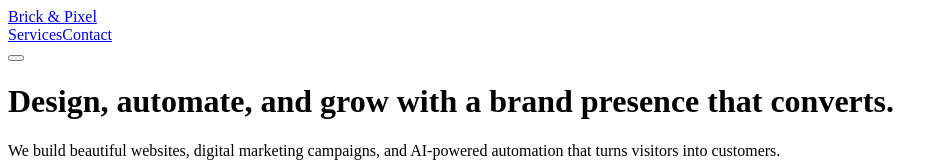
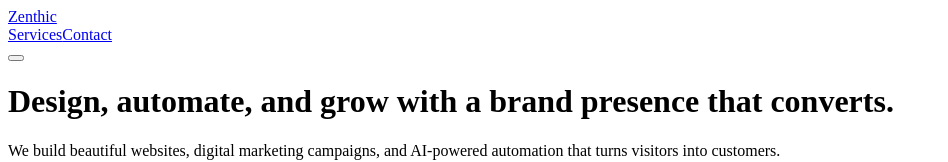
Before and after one commit to SHAH7766/Main_Website, a React (Vite) app: page / in a window 1280 px wide. Shown: the top 162 px of the page, without its empty margins (0-948 px from the left). Built offline with nearby package versions, Linux system fonts and the light colour scheme; the HTML template or start-up script is replaced by a standard one.

Commit message:
Website lived

```diff
--- a/index.html
+++ b/index.html
@@ -3,7 +3,7 @@
   <head>
     <meta charset="utf-8" />
     <meta name="viewport" content="width=device-width, initial-scale=1.0" />
-    <title>Agency — Digital Marketing & AI Automation</title>
+    <title>Zenthic - Digital Marketing & AI Automation</title>
   </head>
   <body>
     <div id="root"></div>
--- a/src/App.jsx
+++ b/src/App.jsx
@@ -15,7 +15,7 @@ export default function App() {
         <Results />
         <Contact />
       </main>
-      <footer className="site-footer">(c) {new Date().getFullYear()} Brick & Pixel - All rights reserved</footer>
+      <footer className="site-footer">(c) {new Date().getFullYear()} Zenthic - All rights reserved</footer>
     </div>
   )
 }
--- a/src/components/Navbar.jsx
+++ b/src/components/Navbar.jsx
@@ -7,7 +7,7 @@ export default function Navbar(){
     <nav className="fixed w-full z-30 top-0 border-b border-alice_blue/10 bg-baltic_blue-100/80 backdrop-blur-xl shadow-lg shadow-baltic_blue-100/25 animate-drop-in">
       <div className="max-w-6xl mx-auto px-4 py-3 flex items-center justify-between">
         <a href="#" className="group font-bold text-alice_blue text-lg">
-          Brick <span className="text-lime_moss-600 transition-colors group-hover:text-alice_blue">& Pixel</span>
+          Zenthic
         </a>
         <div className="hidden md:flex gap-2 items-center text-sm text-alice_blue/80">
           <a href="#services" className="nav-link">Services</a>
```
Also changed, not shown: 6 other files (tests, documents, lock files or other folders).
